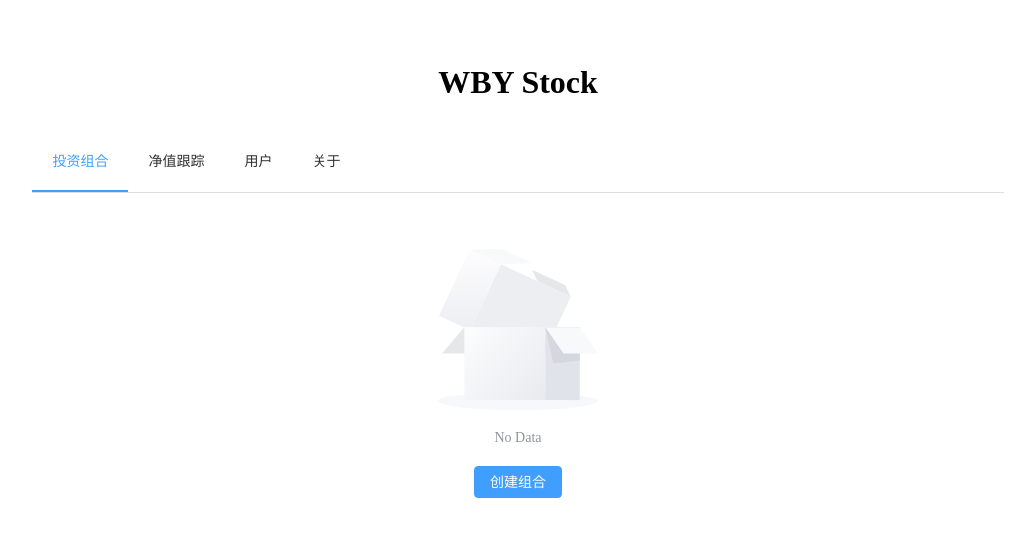
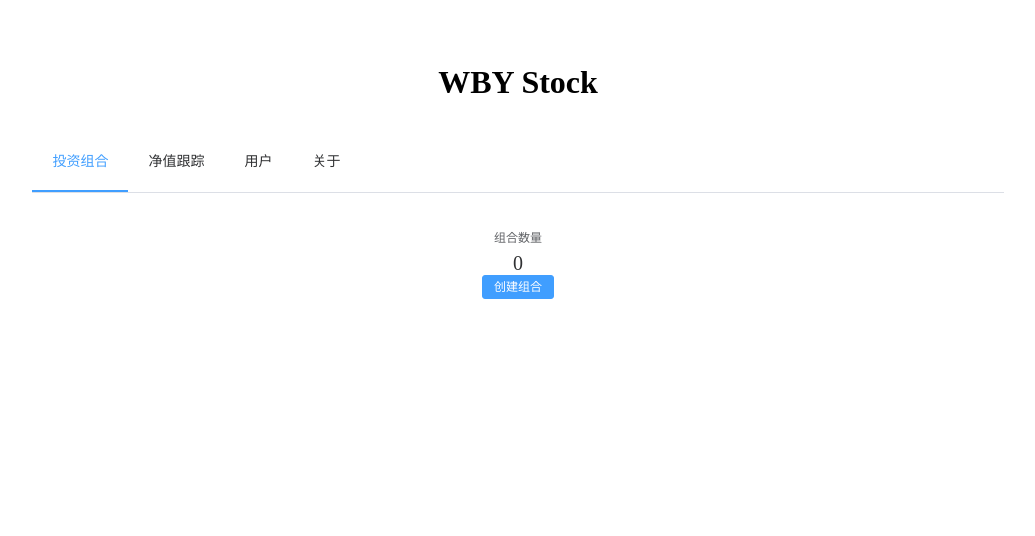
Before and after one commit to Kunkgg/stock_wby, a Vue app in the folder frontend/: page /combination in a window 1280 px wide. Shown: the top 536 px of the page, without its empty margins (122-1157 px from the left). Built offline with nearby package versions, Linux system fonts and the light colour scheme; what el-table-infinite-scroll, vxe-table would draw is missing.

Commit message:
显示组合计数器

```diff
--- a/frontend/src/views/CombinationView.vue
+++ b/frontend/src/views/CombinationView.vue
@@ -1,8 +1,15 @@
 <template>
-  <el-empty>
-    <el-button type="primary" @click="dialogVisible = true">创建组合</el-button>
-  </el-empty>
+   <el-row justify="center">
+        <el-col :span="6" class="grid-content">
+            <el-statistic title="组合数量" :value="combinationCount" style="padding-top: 2rem;"/>
+            <el-button type="primary" @click="dialogVisible = true" size="small">创建组合</el-button>
+        </el-col>
+    </el-row>
 
+    <el-row>
+
+
+    </el-row>
   <el-dialog
     v-model="dialogVisible"
     title="创建组合"
@@ -43,3 +50,11 @@ const handleCreateCancel = () => {
 };
 
 </script>
+
+<style scoped>
+.grid-content {
+  border-radius: 4px;
+  min-height: 2rem;
+  text-align: center;
+}
+</style>
```
